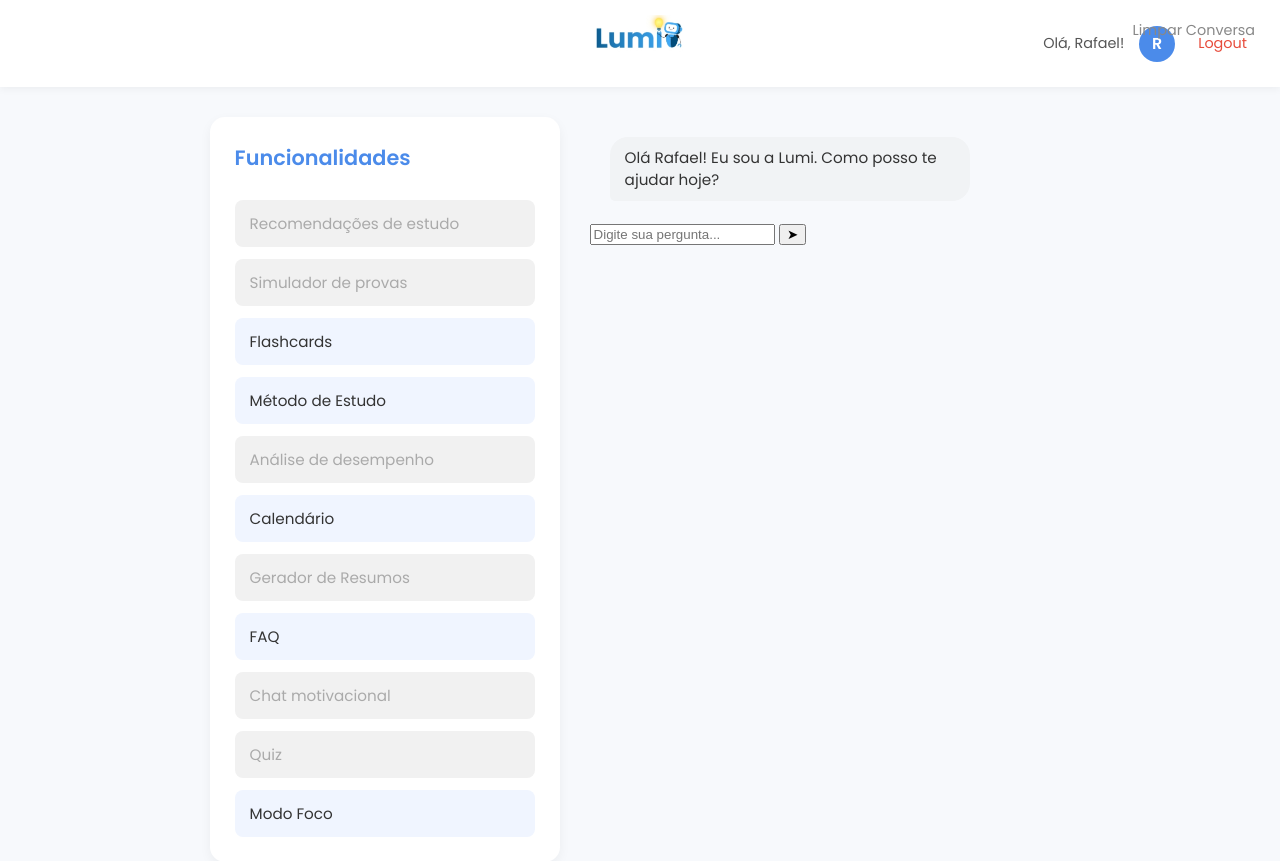
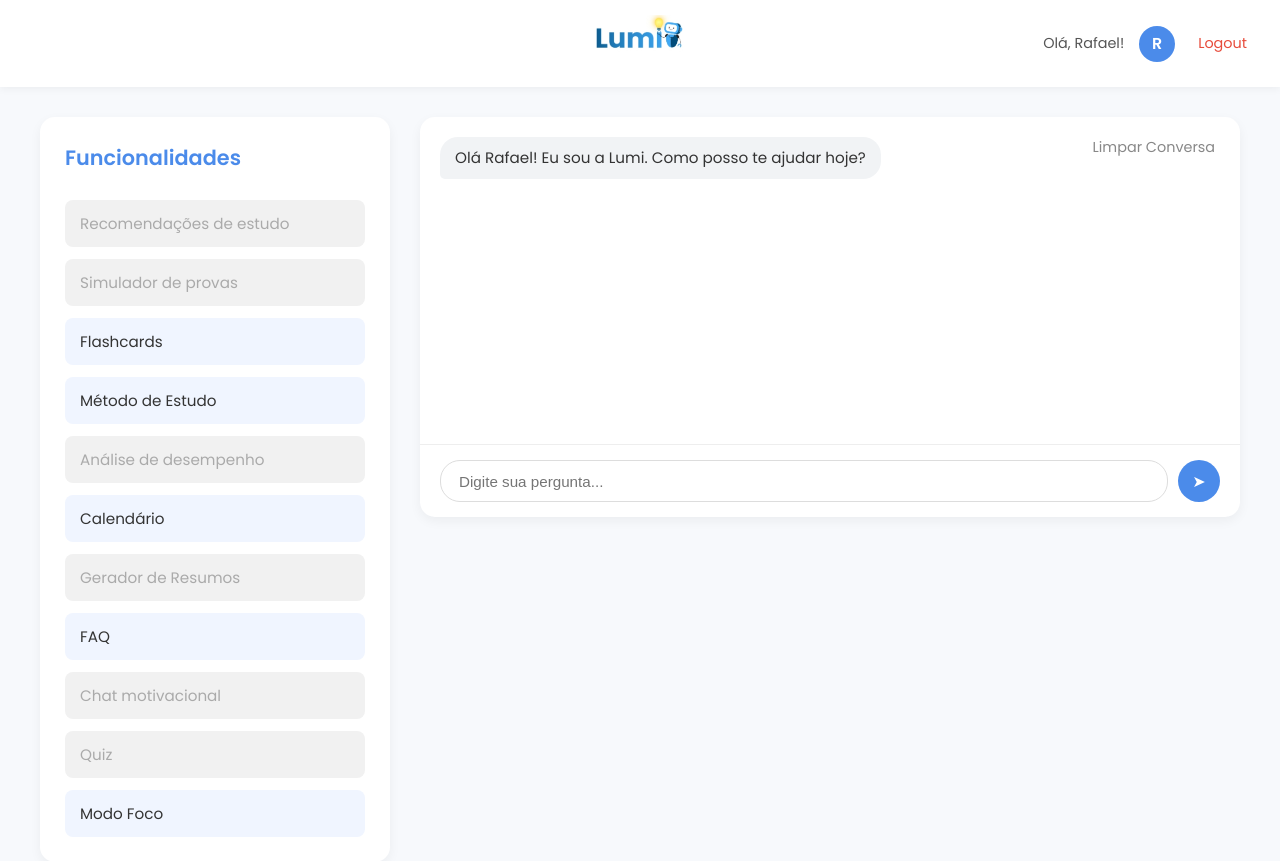
Before and after one commit to emilyndah/LUMI-assistente, a Flask app: page / in a window 1280 px wide. Shown: the top 861 px of the page. Run offline with Flask 3, Linux system fonts and the light colour scheme; a user stored in the database is signed in.

Commit message:
CORRECAO DO LAYOUT DA PAGINA PRINCIPAL

```diff
--- a/templates/index.html
+++ b/templates/index.html
@@ -42,7 +42,7 @@
 
             <a href="#" class="func-item disabled">Quiz</a>
             <a href="{{ url_for('modo_foco') }}" class="func-item">Modo Foco</a>
-        </aside> <section class="chat">
+        </aside> <section class="chat-container">
             <a href="{{ url_for('limpar_chat') }}" class="clear-chat-btn" title="Limpar Conversa">
                 Limpar Conversa
             </a>
@@ -50,7 +50,7 @@
             <div class="chat-box" id="chat-box">
                 </div>
 
-            <form id="chat-form">
+            <form id="chat-form" class="chat-input">
                 <input
                     type="text"
                     id="pergunta-input"
```
